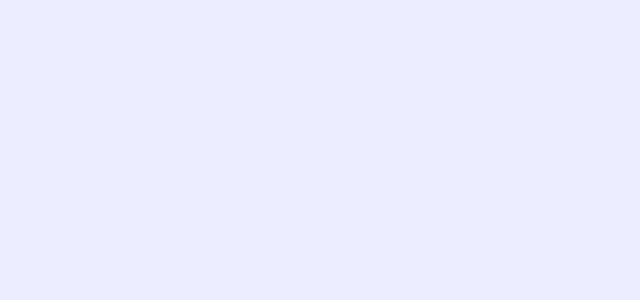
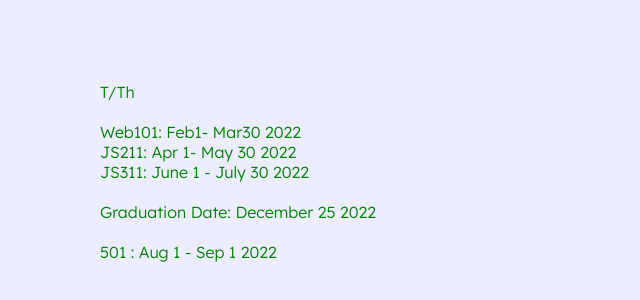
Before and after one commit to theMVPshop/gantt-app, a React (Create React App) app: page /overview in a window 1280 px wide. Before the commit this address had no page. Shown: the part 358-658 px from the top of the page, without its empty margins (0-640 px from the left). Built offline with nearby package versions, Linux system fonts and the light colour scheme; a web font is replaced by a local one.

Commit message:
started OverviewDisplay component; it's in the wrong place for now

```diff
--- a/src/Router.js
+++ b/src/Router.js
@@ -6,6 +6,7 @@ import Dashboard from "./components/Dashboard";
 import Login from "./components/Login/Login.js";
 import Signup from "./components/Signup/Signup.js";
 import Nav from "./components/Nav/Nav.js";
+import OverviewDisplay from "./components/Displays/Overview.js"
 
 export const checkAuth = () => {
   const cookies = cookie.parse(document.cookie);
@@ -35,7 +36,10 @@ const Router = () => {
           <Dashboard />
         </ProtectedRoute>
       } />
+      {/* Pamela added to explore displays for cohort/ class info */}
+      <Route path="/overview" element={<OverviewDisplay />}/>
     </Routes>
+
   );
 };
 
--- a/src/components/Displays/Displays.css
+++ b/src/components/Displays/Displays.css
@@ -378,4 +378,12 @@
   top: 0;
   left: 0;
   cursor: pointer;
-}
+  }
+
+  /* Overview */
+  .overview-cont{
+    color: green;
+    position: absolute;
+    left: 100px;
+    bottom: 150px;
+  }
--- /dev/null
+++ b/src/components/Displays/Overview.js
@@ -0,0 +1,46 @@
+import React, { useEffect } from "react";
+import { ReactComponent as Exit } from "../../images/cancel.svg";
+
+import "./Displays.css";
+
+const OverviewDisplay = (props) => {
+  const showData = (e) =>{
+    console.log("props.data in showData ", props.data)
+    // {props.modalState.currentTask.end_date
+    //   ? props.modalState.currentTask.end_date.toString().slice(0, 15)
+    //   : ""}
+  }
+  return (
+    <div>
+      <p
+        className="overview-cont"
+        onClick= {(e) => {
+          showData(e)
+        }}
+      >
+        T/Th
+        <br></br>
+        <br></br>
+        Web101: Feb1- Mar30 2022
+        <br></br>
+        JS211: Apr 1- May 30 2022
+        <br></br>
+        JS311: June 1 - July 30 2022
+        <br></br>
+        <br></br>
+        Graduation Date: December 25 2022
+        <br></br>
+        <br></br>
+        501 : Aug 1 - Sep 1 2022
+        <br></br>
+        {/* {props.modalState.currentTask.end_date
+          ? props.modalState.currentTask.end_date.toString().slice(0, 15)
+          : ""} */}
+
+      </p>
+
+    </div>
+  );
+};
+
+export default OverviewDisplay;
--- a/src/components/Gantt/Gantt.js
+++ b/src/components/Gantt/Gantt.js
@@ -7,6 +7,7 @@ import CohortDisplay from "../Displays/CohortDisplay";
 import ConfirmDelete from "../Forms/ConfirmDelete.js";
 import CohortEdit from "../Displays/CohortEdit.js";
 import CourseEdit from "../Displays/CourseEdit.js";
+import OverviewDisplay from "../Displays/Overview.js";
 import "dhtmlx-gantt/codebase/dhtmlxgantt.css";
 import "./Gantt.css";
 import axios from "axios";
@@ -136,6 +137,7 @@ const Gantt = () => {
     axios
       .get("https://gantt-server.herokuapp.com/tasks/")
       .then((res) => {
+        console.log("tasks axios call, res.data: ", res.data)
         res.data.forEach((obj) => {
           obj.start_date = obj.start_date.slice(0, 10);
           obj.end_date = obj.end_date.slice(0, 10);
@@ -643,6 +645,7 @@ const Gantt = () => {
           customEditTask={customEditTask}
         ></CourseEdit>
       </div>
+
       <div
         ref={containerRef}
         style={{ width: "100%", height: "100%" }}
@@ -656,6 +659,11 @@ const Gantt = () => {
           Zoom Out
         </button>
       </div>
+      {/* Temporary display home for OverviewDisplay */}
+      <OverviewDisplay
+        data={data}
+      >
+      </OverviewDisplay>
     </div>
   );
 };
```
Also changed, not shown: src/components/Gantt/Gantt.css (line endings or trailing spaces).
